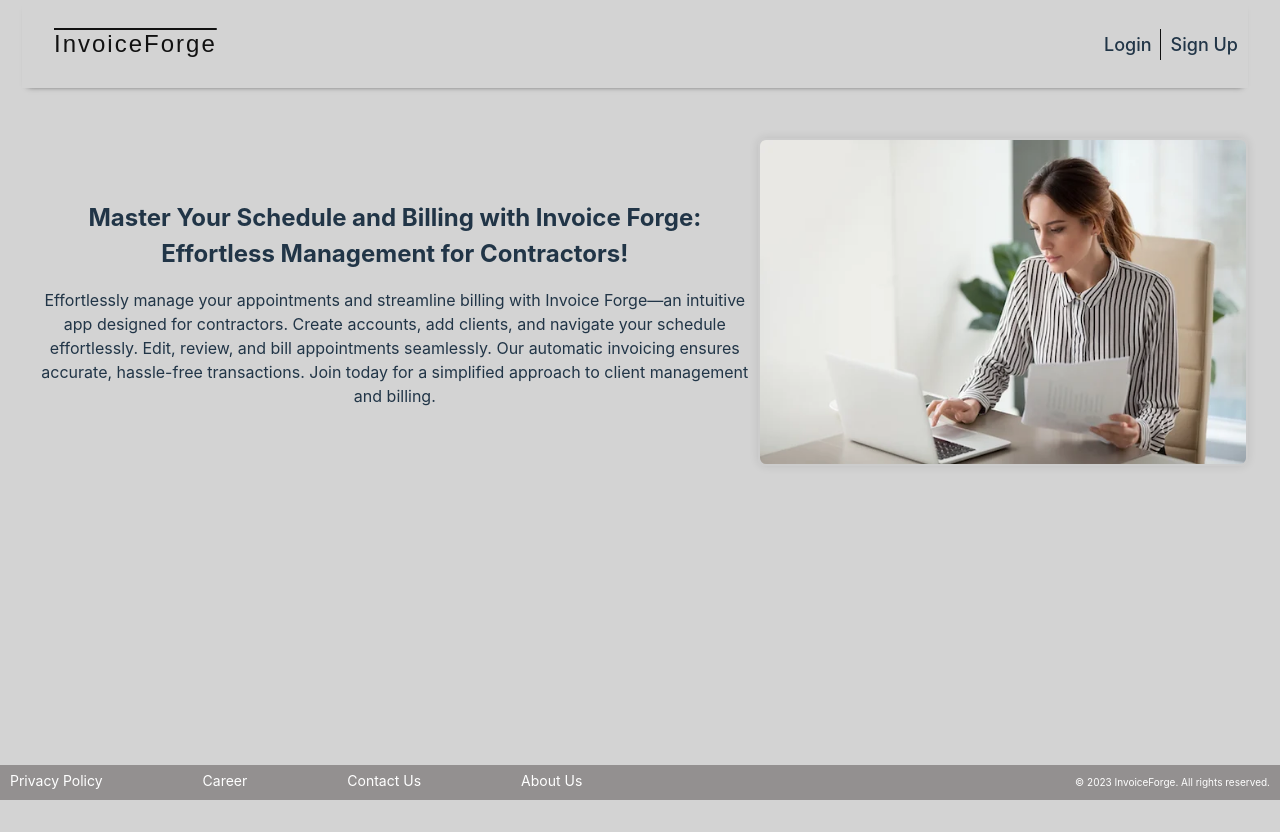
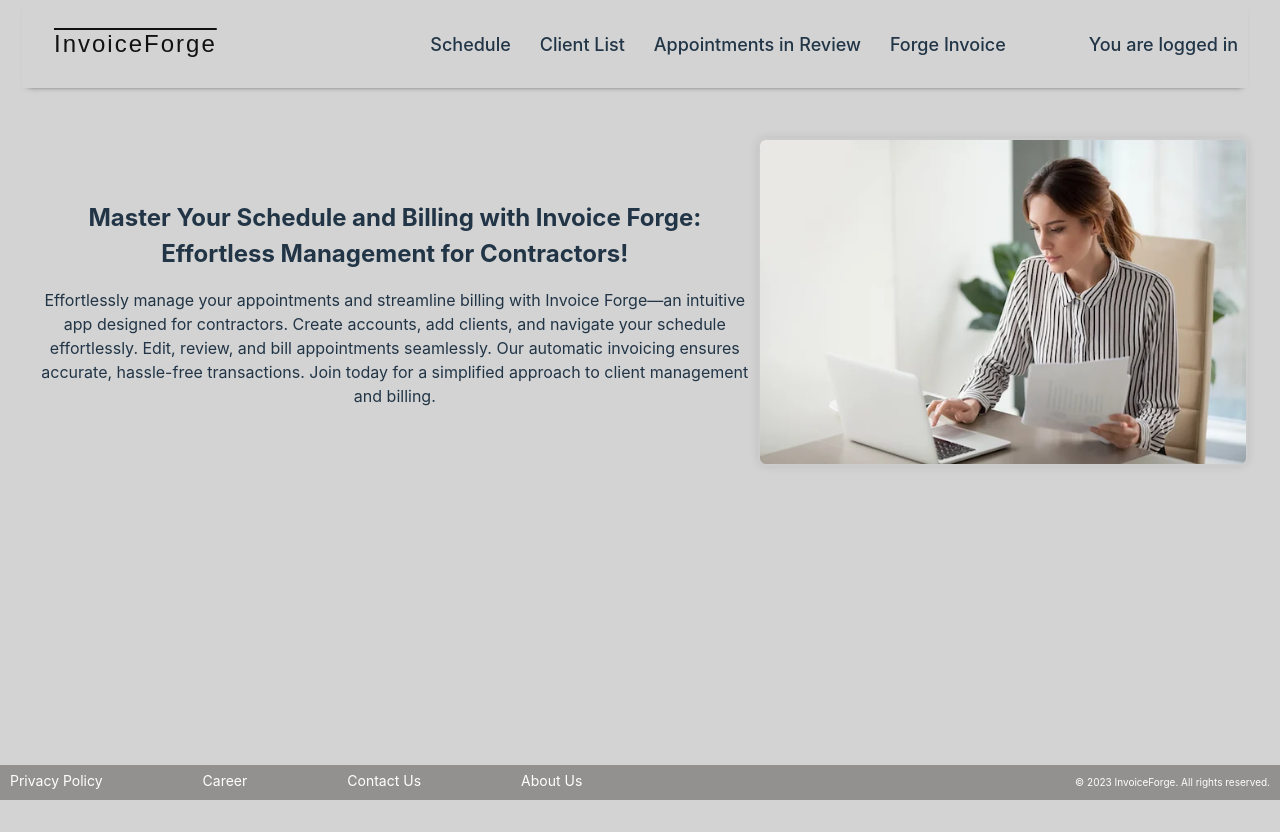
Before and after one commit to onipedeo/InvoiceForge, a React (Vite) app in the folder frontend/: page / in a window 1280 px wide. Built offline with nearby package versions, Linux system fonts and the light colour scheme.

Commit message:
change state name

```diff
--- a/frontend/src/App.jsx
+++ b/frontend/src/App.jsx
@@ -6,25 +6,14 @@ import TopNavBar from './components/TopNavBar'
 import Footer from './components/footer'
 import requests from './api/requests'
 function App() {
-  const [userId, setUserId] = useState(0)
-
-  // useEffect(() =>  {
-  //   //example how to use the api
-  //   const email = "nathanwilespainting@gmail.com"
-
-  //    requests
-  //     .get
-  //     .idByEmail(email).then((user) => {
-  //       console.log(user)
-  //       setUserID(user.id)
-  //     });
+  const [user, setUser] = useState(null)
 
 
-  // },[])
+
   return (
     <>
         {/* {user} */}
-     < TopNavBar userId={userId} setUserId={setUserId}/>
+     < TopNavBar user={user} setUser={setUser}/>
       <LandingPage />
       <Footer/>
 
```
